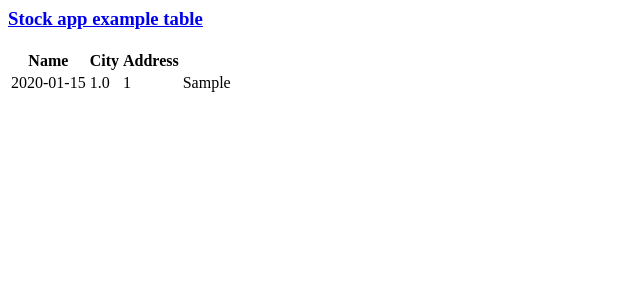
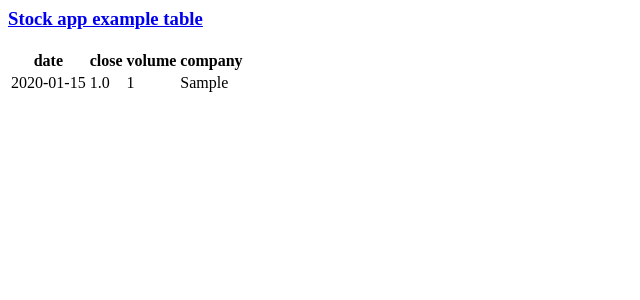
Before and after one commit to sungmin-yang/ansible-aws-docker-app, a Flask app: page / in a window 1280 px wide. Shown: the top 300 px of the page, without its empty margins (0-640 px from the left). Run offline with Flask 2, Linux system fonts and the light colour scheme; tables that the repository leaves empty hold one stand-in row (values such as "Sample post"); parts of the project's set-up code (start-up, migrations or seed data) failed here and were passed over; some libraries are stand-ins or nearby versions.

Commit message:
missing col name

```diff
--- a/app/templates/show_stock.html
+++ b/app/templates/show_stock.html
@@ -12,9 +12,10 @@
 	<table>
 	    <thead>
 		<tr>
-		    <th>Name</th>
-		    <th>City</th>
-		    <th>Address</th>
+		    <th>date</th>
+		    <th>close</th>
+		    <th>volume</th>
+		    <th>company</th>
 		</tr>
 	    </thead>
 
```
